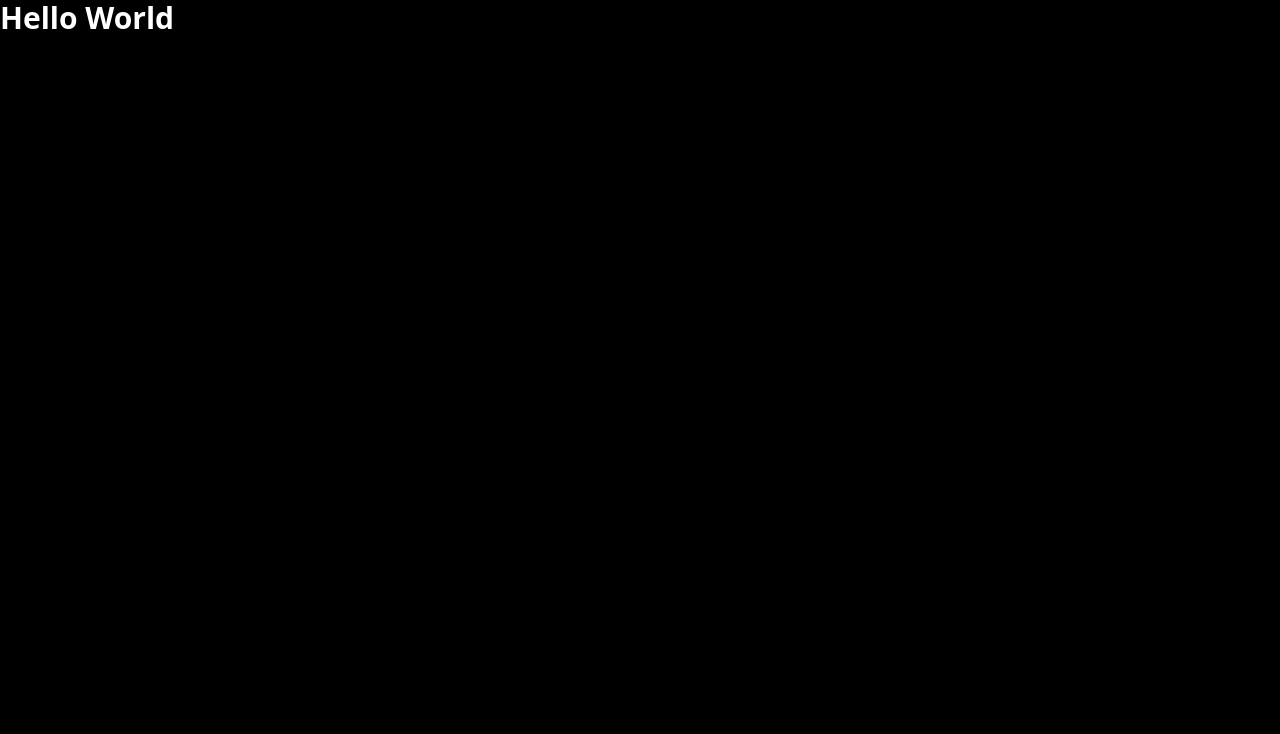
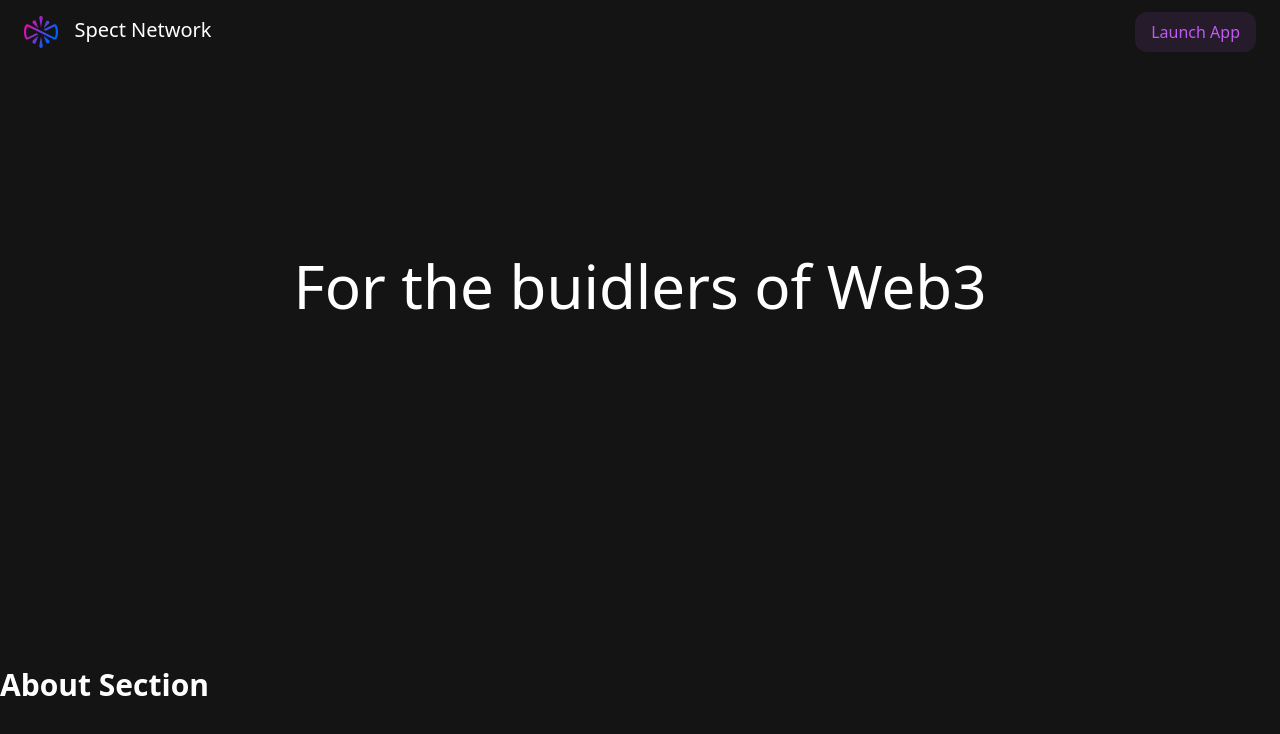
Before and after one commit to harrialeksi/spect_landingpage, a React (Vite) app: page / in a window 1280 px wide. Shown: the top 734 px of the page. Built offline with nearby package versions, Linux system fonts and the light colour scheme.

Commit message:
react router & navbar

```diff
--- a/index.html
+++ b/index.html
@@ -2,9 +2,9 @@
 <html lang="en">
   <head>
     <meta charset="UTF-8" />
-    <link rel="icon" type="image/svg+xml" href="/vite.svg" />
+    <link rel="icon" type="image/svg+xml" href="/favicon.ico" />
     <meta name="viewport" content="width=device-width, initial-scale=1.0" />
-    <title>Vite + React + TS</title>
+    <title>Spect Network</title>
   </head>
   <body>
     <div id="root"></div>
--- a/package.json
+++ b/package.json
@@ -10,7 +10,8 @@
   },
   "dependencies": {
     "react": "^18.2.0",
-    "react-dom": "^18.2.0"
+    "react-dom": "^18.2.0",
+    "react-router-dom": "^6.3.0"
   },
   "devDependencies": {
     "@types/react": "^18.0.17",
--- a/src/App.tsx
+++ b/src/App.tsx
@@ -1,8 +1,13 @@
+import HeroSection from "./modules/1-Hero-Section"
+import About from "./modules/2-About-Spect"
+
+
 function App() {
 
   return (
-    <div className="h-screen bg-black">
-      <h1 className="text-white text-3xl font-bold">Hello World</h1>
+    <div className="h-screen bg-black text-white">
+      <HeroSection />
+      <About/>
     </div>
   )
 }
--- /dev/null
+++ b/src/components/Buttons/index.tsx
@@ -0,0 +1,10 @@
+function Button() {
+
+  return (
+    <div className="h-screen bg-black">
+      <h1 className="text-white text-3xl font-bold">Hello World</h1>
+    </div>
+  )
+}
+
+export default Button
--- /dev/null
+++ b/src/components/Cards/index.tsx
@@ -0,0 +1,10 @@
+function Card() {
+
+  return (
+    <div className="h-screen bg-black">
+      <h1 className="text-white text-3xl font-bold">Hello World</h1>
+    </div>
+  )
+}
+
+export default Card
--- /dev/null
+++ b/src/modules/1-Hero-Section/Navbar.tsx
@@ -0,0 +1,27 @@
+export default function Navbar() {
+  return (
+    <div className="w-full flex sticky h-16 items-center justify-between top-0 p-3 px-6">
+      <div className="flex flex-row gap-4 text-white text-xl">
+        <img src="/logo.svg" className="h-8" />
+        <h1>Spect Network</h1>
+      </div>
+      <a href="https://circles.spect.network/">
+        <button
+          className="
+        px-4
+        py-2
+        rounded-xl
+        text-md
+        text-purple
+        text-bold
+        bg-purple
+        bg-opacity-10
+        hover:bg-opacity-20
+        duration-700"
+        >
+          Launch App
+        </button>
+      </a>
+    </div>
+  );
+}
--- /dev/null
+++ b/src/modules/1-Hero-Section/index.tsx
@@ -0,0 +1,15 @@
+import { BrowserRouter as Router, Routes, Route, Link } from "react-router-dom";
+import Navbar from "./Navbar";
+
+function HeroSection() {
+  return (
+    <div className="w-full h-5/6">
+      <Navbar />
+      <div className="mt-48 mx-auto h-100 text-6xl text-semibold text-center">
+        <h1>For the buidlers of Web3</h1>
+      </div>
+    </div>
+  );
+}
+
+export default HeroSection;
--- /dev/null
+++ b/src/modules/2-About-Spect/index.tsx
@@ -0,0 +1,10 @@
+function About() {
+
+  return (
+    <div>
+      <h1 className="text-white text-3xl font-bold">About Section</h1>
+    </div>
+  )
+}
+
+export default About
--- a/tailwind.config.cjs
+++ b/tailwind.config.cjs
@@ -1,11 +1,13 @@
 /** @type {import('tailwindcss').Config} */
 module.exports = {
-  content: [
-    "./index.html",
-    "./src/**/*.{vue,js,ts,jsx,tsx}",
-  ],
+  content: ["./index.html", "./src/**/*.{vue,js,ts,jsx,tsx}"],
   theme: {
-    extend: {},
+    extend: {
+      colors: {
+        black: "#141414",
+        purple: "#BF5AF2",
+      },
+    },
   },
   plugins: [],
-}
+};
```
Also changed, not shown: public/logo.svg (added), 1 other file (tests, documents, lock files or other folders).
